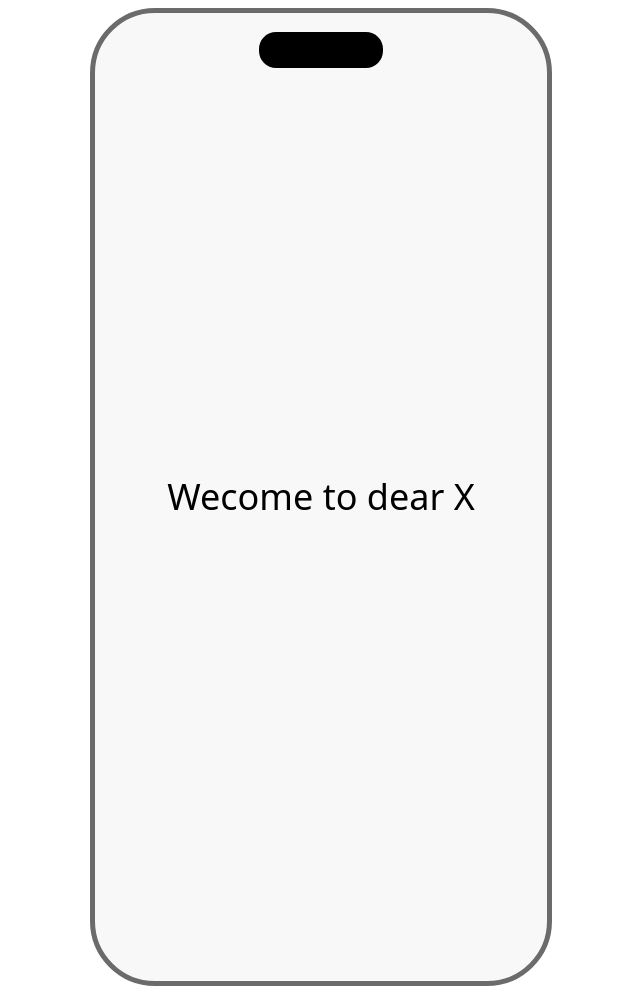
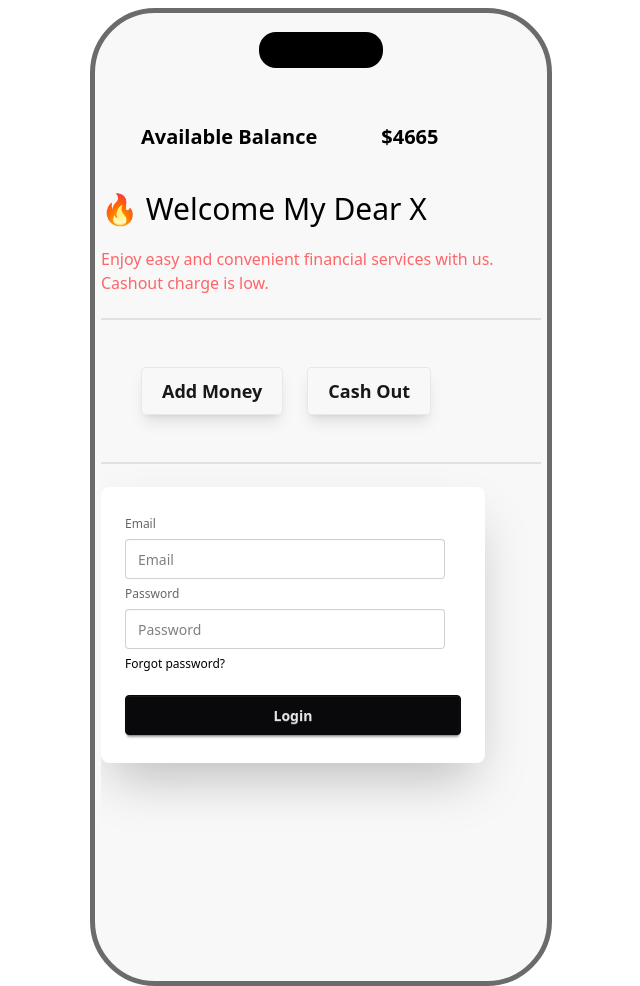
Before and after one commit to saidulislam-official/payoo-mfs, a plain HTML site: page home.html in a window 1280 px wide. Shown: the whole page, without its empty margins (319-959 px from the left). Drawn offline with nearby package versions, Linux system fonts and the light colour scheme.

Commit message:
added something

```diff
--- a/home.html
+++ b/home.html
@@ -11,9 +11,43 @@
     <main class="flex justify-center p-2">
         <div class="mockup-phone bg-base-200">
             <div class="mockup-phone-camera "></div>
-            <div class="mockup-phone-display  text-white grid place-content-center ">
-                <h3 class="text-4xl text-black">Wecome to dear X</h3>
+            <div class="mockup-phone-display  text-white grid place-content-top mt-16 ">
+                <div>
+                    <div class="text-black p-10 flex gap-16">
+                        <p class="font-semibold text-xl">Available Balance </p>
+                        <h2 class="font-bold text-xl">$4665</h2>
+                    </div>
+                    <div>
+                        <h3 class="text-3xl text-black"> 🔥 Welcome My Dear X</h3>
+                        <p class="mt-5 text-red-400">Enjoy easy and convenient financial services with us. Cashout charge is low.</p>
+                    </div>
+                    <div class="divider" ></div>
+                        <div class="text-black">
+                           <div class="p-5 m-5 flex gap-6">
+                              <button class="btn btn-lg border shadow-lg hover:shadow-xl transition-shadow duration-300">Add Money</button>
+                              <button class="btn btn-lg border shadow-lg hover:shadow-xl transition-shadow duration-300">Cash Out</button>
+                           </div>
+                        </div>
+                    <div class="divider"></div>
+                    <!-- add money form start -->
+
+                    <div class="card bg-base-100 w-full max-w-sm shrink-0 shadow-2xl">
+                        <div class="card-body text-black">
+                          <fieldset class="fieldset">
+                            <label class="label">Email</label>
+                            <input type="email" class="input" placeholder="Email" />
+                            <label class="label">Password</label>
+                            <input type="password" class="input" placeholder="Password" />
+                            <div><a class="link link-hover">Forgot password?</a></div>
+                            <button class="btn btn-neutral mt-4">Login</button>
+                          </fieldset>
+                        </div>
+                      </div>
+
+                    <!-- add money form end -->
+                </div>
             </div>
+
     </main>
     <script src="js/login.js"></script>
 </body>
```
